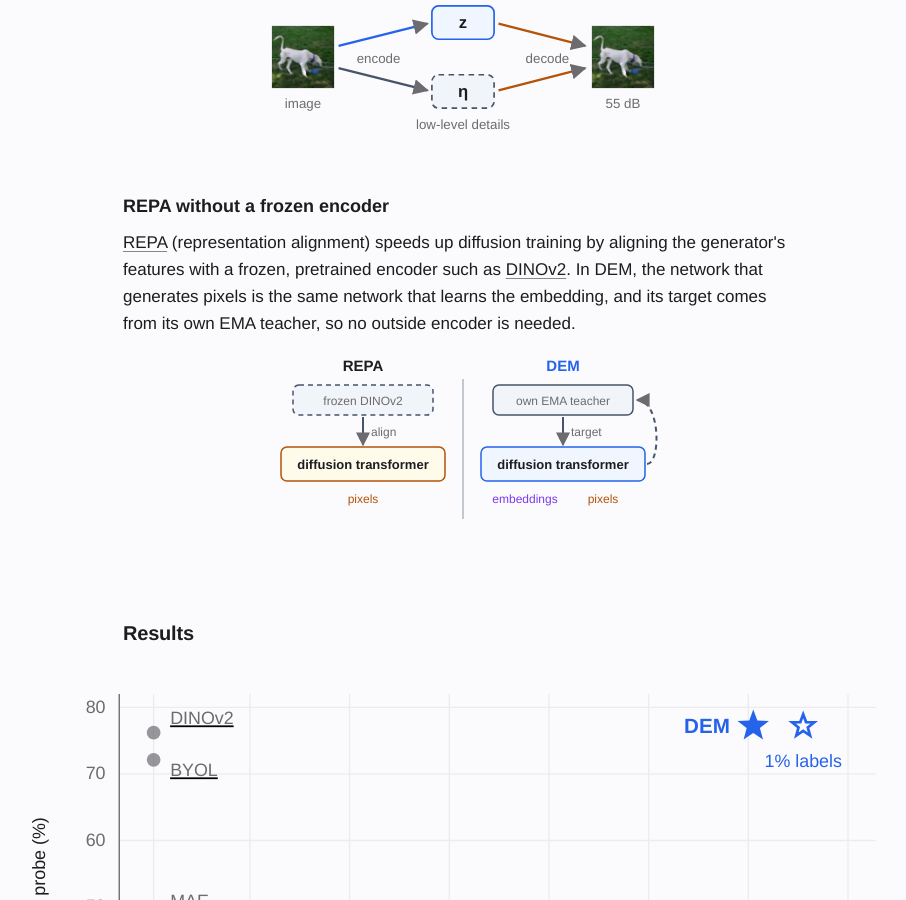
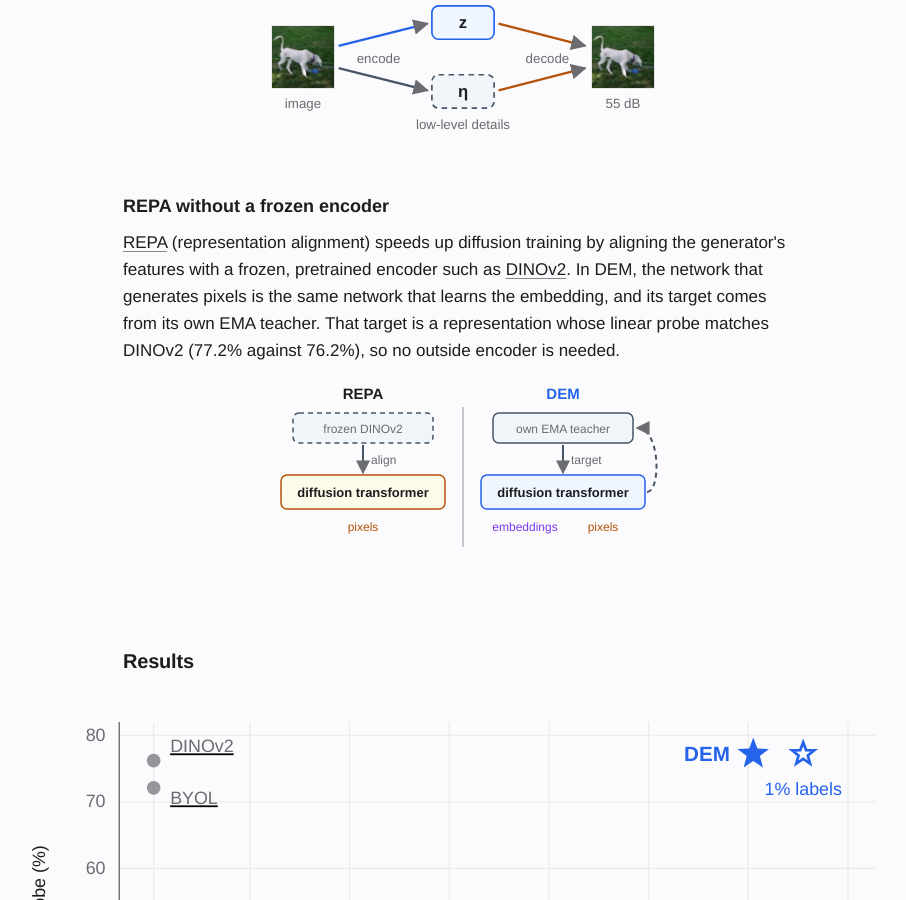
Before and after one commit to rabiulcste/rabiulcste.github.io, a Jekyll site: the page built from dem-denoising-embeddings/index.html, in a window 1280 px wide and 900 px high, scrolled down 5937 px. Shown: the whole window, without its empty margins (177-1083 px from the left). Built offline with Jekyll 4.4.1, drawn with Linux system fonts in a browser that asks for light colours.

Commit message:
DEM page: REPA target quality

```diff
--- a/dem-denoising-embeddings/index.html
+++ b/dem-denoising-embeddings/index.html
@@ -502,7 +502,7 @@
 <image href="view_clean.webp" x="296" y="44" width="56" height="56" preserveAspectRatio="none"/><text class="sm" x="324" y="118" text-anchor="middle">55 dB</text>
 </svg></figure>
     <h3 id="repa">REPA without a frozen encoder</h3>
-    <p><a href="https://arxiv.org/abs/2410.06940">REPA</a> (representation alignment) speeds up diffusion training by aligning the generator's features with a frozen, pretrained encoder such as <a href="https://arxiv.org/abs/2304.07193">DINOv2</a>. In DEM, the network that generates pixels is the same network that learns the embedding, and its target comes from its own EMA teacher, so no outside encoder is needed.</p>
+    <p><a href="https://arxiv.org/abs/2410.06940">REPA</a> (representation alignment) speeds up diffusion training by aligning the generator's features with a frozen, pretrained encoder such as <a href="https://arxiv.org/abs/2304.07193">DINOv2</a>. In DEM, the network that generates pixels is the same network that learns the embedding, and its target comes from its own EMA teacher. That target is a representation whose linear probe matches DINOv2 (77.2% against 76.2%), so no outside encoder is needed.</p>
     <figure class="dem-fig"><svg class="dem-svg dem-flow dem-sketch" viewBox="0 0 400 176" role="img" aria-labelledby="repa-t">
 <title id="repa-t">Left, REPA: a frozen DINOv2 encoder aligns the features of a diffusion transformer. Right, DEM: the network's own EMA teacher gives the target to a diffusion transformer that outputs both embeddings and pixels.</title>
 <defs><marker id="ah-repa" viewBox="0 0 10 10" refX="9" refY="5" markerWidth="7" markerHeight="7" orient="auto-start-reverse"><path d="M0 0L10 5L0 10z" class="ahd"/></marker></defs>
```
